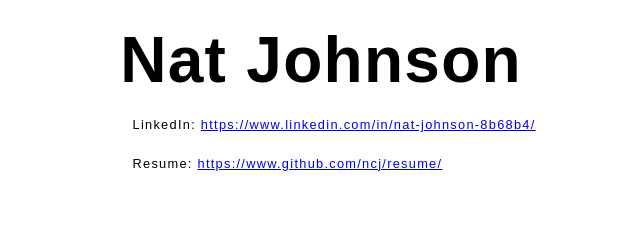
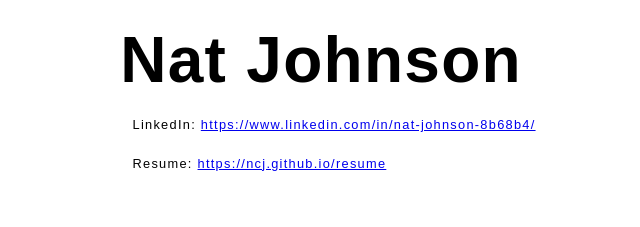
Before and after one commit to ncj/resume, a plain HTML site: page index.html in a window 1280 px wide. Shown: the top 227 px of the page, 18-658 px from the left. Drawn offline with Linux system fonts and the light colour scheme.

Commit message:
updated github link, removed security file

```diff
--- a/index.html
+++ b/index.html
@@ -391,7 +391,7 @@
                 LinkedIn: <a href="https://www.linkedin.com/in/nat-johnson-8b68b4/">https://www.linkedin.com/in/nat-johnson-8b68b4/</a>
             </div>
             <div class="github">
-                Resume: <a href="https://www.github.com/ncj/resume/">https://www.github.com/ncj/resume/</a>
+                Resume: <a href="https://ncj.github.io/resume">https://ncj.github.io/resume</a>
             </div>
             <div class="personalInfoFrame">
                 <div class="addressFrame">
```
Also changed, not shown: 1 other file.
